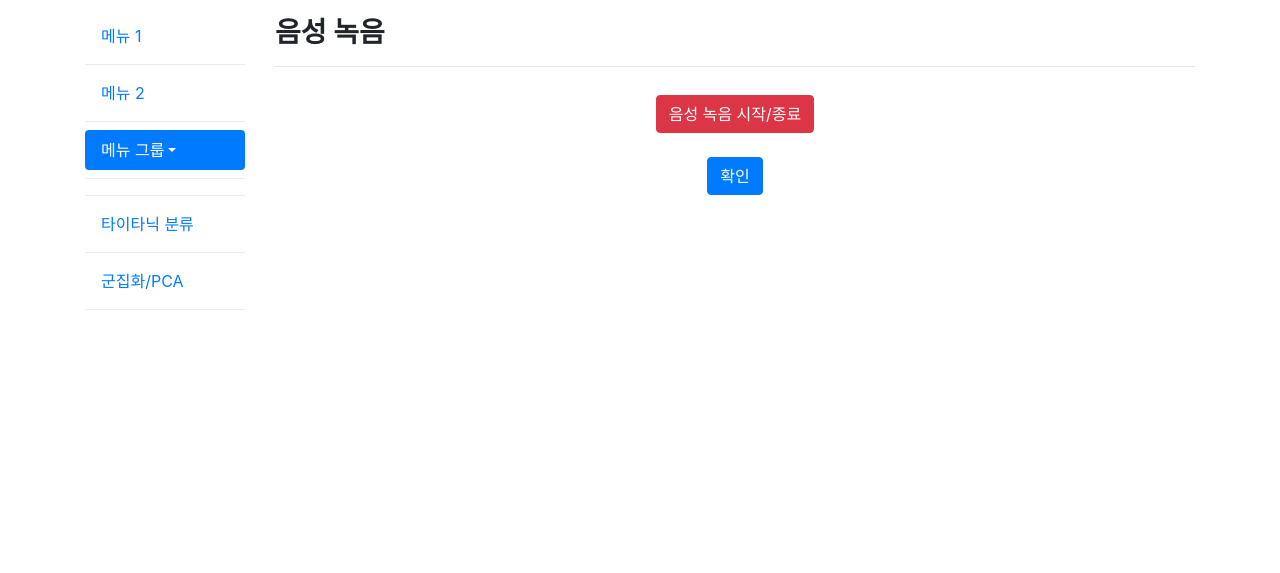
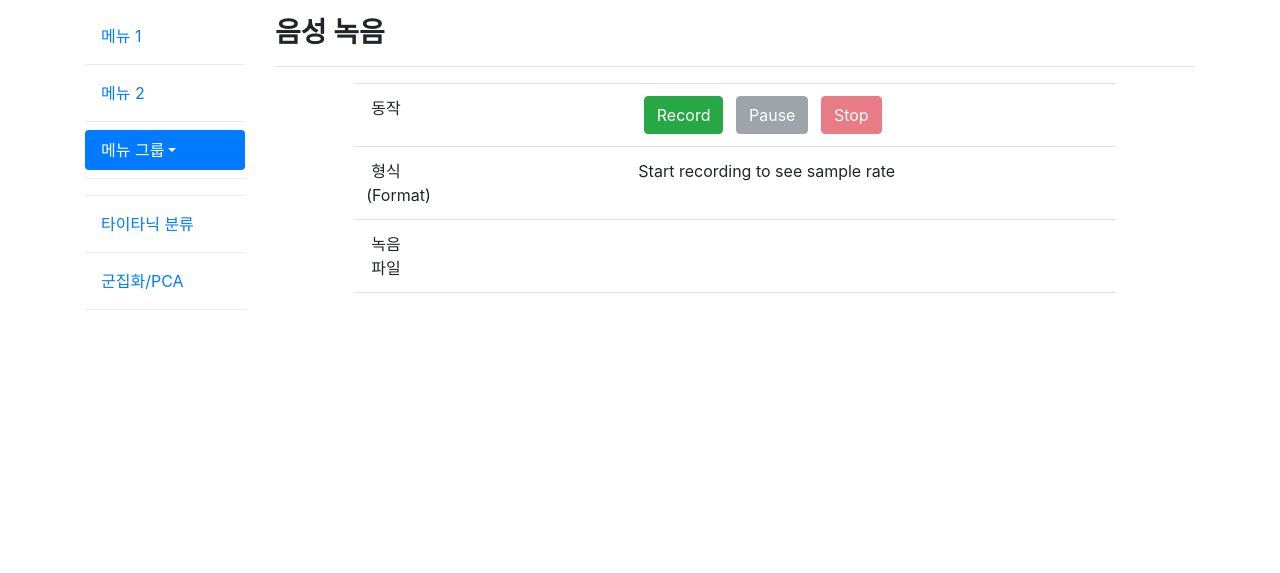
Before and after one commit to ksw0733/Flask_web_project_template, a Flask app: page /module/sub1 in a window 1280 px wide. Shown: the part 72-645 px from the top of the page. Run offline with Flask 2, Linux system fonts and the light colour scheme; some libraries are stand-ins or nearby versions.

Commit message:
음성 녹음

```diff
--- /dev/null
+++ b/static/js/record.js
@@ -0,0 +1,154 @@
+//webkitURL is deprecated but nevertheless
+URL = window.URL || window.webkitURL;
+
+var gumStream;                      //stream from getUserMedia()
+var rec;                            //Recorder.js object
+var input;                          //MediaStreamAudioSourceNode we'll be recording
+
+// shim for AudioContext when it's not avb.
+var AudioContext = window.AudioContext || window.webkitAudioContext;
+var audioContext //audio context to help us record
+
+var recordButton = document.getElementById("recordButton");
+var stopButton = document.getElementById("stopButton");
+var pauseButton = document.getElementById("pauseButton");
+
+//add events to those 2 buttons
+recordButton.addEventListener("click", startRecording);
+stopButton.addEventListener("click", stopRecording);
+pauseButton.addEventListener("click", pauseRecording);
+
+function startRecording() {
+    console.log("recordButton clicked");
+    /*
+     *  Simple constraints object, for more advanced audio features see
+     *  https://addpipe.com/blog/audio-constraints-getusermedia/
+     */
+    var constraints = {audio: true, video: false}
+
+    // Disable the record button until we get a success or fail from getUserMedia()
+    recordButton.disabled = true;
+    stopButton.disabled = false;
+    pauseButton.disabled = false
+
+    /*
+     *  We're using the standard promise based getUserMedia()
+     *  https://developer.mozilla.org/en-US/docs/Web/API/MediaDevices/getUserMedia
+     */
+    navigator.mediaDevices.getUserMedia(constraints).then(function(stream) {
+        console.log("getUserMedia() success, stream created, initializing Recorder.js ...");
+
+        /*
+         *  create an audio context after getUserMedia is called
+         *  sampleRate might change after getUserMedia is called, like it does on macOS when recording through AirPods
+         *  the sampleRate defaults to the one set in your OS for your playback device
+         */
+        audioContext = new AudioContext();
+
+        // update the format
+        document.getElementById("formats").innerHTML="1 channel pcm @ "+audioContext.sampleRate/1000+"kHz"
+
+        // assign to gumStream for later use
+        gumStream = stream;
+
+        // use the stream
+        input = audioContext.createMediaStreamSource(stream);
+
+        /*
+         *  Create the Recorder object and configure to record mono sound (1 channel)
+         *  Recording 2 channels  will double the file size
+         */
+        rec = new Recorder(input, {numChannels:1})
+        rec.record()        //start the recording process
+        console.log("Recording started");
+    }).catch(function(err) {
+        //enable the record button if getUserMedia() fails
+        recordButton.disabled = false;
+        stopButton.disabled = true;
+        pauseButton.disabled = true
+    });
+}
+
+function pauseRecording(){
+    console.log("pauseButton clicked rec.recording=",rec.recording );
+    if (rec.recording){
+        //pause
+        rec.stop();
+        pauseButton.innerHTML = "Resume";
+    } else {
+        //resume
+        rec.record()
+        pauseButton.innerHTML = "Pause";
+    }
+}
+
+function stopRecording() {
+    console.log("stopButton clicked");
+
+    //disable the stop button, enable the record too allow for new recordings
+    stopButton.disabled = true;
+    recordButton.disabled = false;
+    pauseButton.disabled = true;
+
+    //reset button just in case the recording is stopped while paused
+    pauseButton.innerHTML = "Pause";
+
+    //tell the recorder to stop the recording
+    rec.stop();
+
+    //stop microphone access
+    gumStream.getAudioTracks()[0].stop();
+
+    //create the wav blob and pass it on to createDownloadLink
+    rec.exportWAV(createDownloadLink);
+}
+
+function createDownloadLink(blob) {
+    var url = URL.createObjectURL(blob);
+    var au = document.createElement('audio');
+    var li = document.createElement('li');
+    var link = document.createElement('a');
+
+    //name of .wav file to use during upload and download (without extendion)
+    var filename = new Date().toISOString().substring(0,19);
+
+    //add controls to the <audio> element
+    au.controls = true;
+    au.src = url;
+
+    //save to disk link
+    link.href = url;
+    link.download = filename + ".wav";  //download forces the browser to donwload the file using the filename
+    link.innerHTML = "Save to disk";
+
+    //add the new audio element to li
+    li.appendChild(au);
+    //add the filename to the li
+    li.appendChild(document.createTextNode(filename + ".wav "))
+    //add the save to disk link to li
+    li.appendChild(link);
+
+    //upload link
+    var upload = document.createElement('a');
+    upload.href="";
+    upload.innerHTML = "Upload";
+    upload.addEventListener("click", function(event){
+        var xhr=new XMLHttpRequest();
+        xhr.onload=function(e) {
+            if(this.readyState === 4) {
+                console.log("Server returned: ", e.target.responseText);
+            }
+        };
+        var fd = new FormData();
+        fd.append("audio_data", blob, filename);
+        xhr.open("POST", "/module/sub1", true);
+        xhr.setRequestHeader("Content-Type", "application/x-www-form-urlencoded");
+        //xhr.setRequestHeader("Content-Type", "multipart/form-data");
+        xhr.send(fd);
+    })
+    li.appendChild(document.createTextNode(" "))   //add a space in between
+    li.appendChild(upload)      //add the upload link to li
+
+    //add the li element to the ol
+    recordingsList.appendChild(li);
+}
--- a/templates/base.html
+++ b/templates/base.html
@@ -65,7 +65,7 @@
                         <a class="nav-link dropdown-toggle {% if menu.m3 %}active{% endif %}"
                            data-toggle="dropdown" href="#">메뉴 그룹</a>
                         <div class="dropdown-menu">
-                            <a class="dropdown-item" href="/module/sub1">서브 메뉴</a>
+                            <a class="dropdown-item" href="/module/sub1">음성 녹음</a>
                             <a class="dropdown-item" href="/module/sub2">리디렉션</a>
                             <a class="dropdown-item" href="/module/write">글 쓰기</a>
                             <a class="dropdown-item" href="/module/read">글 읽기</a>
--- a/templates/module/audio.html
+++ b/templates/module/audio.html
@@ -1,70 +1,43 @@
 {% extends "base.html" %}
+{% block additional_head %}
+    <style>
+        td { text-align: center; vertical-align: middle; }
+    </style>
+{% endblock %}
 {% block subtitle %}
     <strong>음성 녹음</strong>
 {% endblock %}
 {% block content %}
     <div class="row">
-        <div class="col-3"></div>
-        <div class="col-6">
-            <form action="/module/sub1" method="post">
-                <table class="table table-borderless">
-                    <tr><td style="text-align: center;">
-                        <button type="button" class="btn btn-danger">음성 녹음 시작/종료</button>
-                    </td></tr>
-                    <tr><td style="text-align: center;">
-                        <input class="btn btn-primary" type="submit" value="확인">
-                    </td></tr>
-                </table>
-            </form>
+        <div class="col-1"></div>
+        <div class="col-10">
+            <table class="table">
+                <tr class="d-flex"><td class="col-1">
+                    동작
+                </td><td class="col-11">
+                    <div id="controls">
+                        <button class="btn btn-success mr-2" id="recordButton">Record</button>
+                        <button class="btn btn-secondary mr-2" id="pauseButton" disabled>Pause</button>
+                        <button class="btn btn-danger mr-2" id="stopButton" disabled>Stop</button>
+                    </div>
+                </td></tr>
+                <tr class="d-flex"><td class="col-1">
+                    형식 (Format)
+                </td><td class="col-11">
+                    <div id="formats">Start recording to see sample rate</div>
+                </td></tr>
+                <tr class="d-flex"><td class="col-1">
+                    녹음 파일
+                </td><td class="col-11">
+                    <ol id="recordingsList"></ol>
+                </td></tr>
+                <tr><td colspan="2"></td></tr>
+            </table>
         </div>
-        <div class="col-3"></div>
-        <br>
+        <div class="col-1"></div>
     </div>
 {% endblock %}
 {% block additional_body %}
-    <script>
-    const $audioEl = document.querySelector("audio");   // audio 엘리먼트 취득
-    const $btn = document.querySelector("button");      // button 엘리먼트 취득
-    let isRecording = false;    // 녹음중 상태 변수
-    let mediaRecorder = null;   // MediaRecorder 변수 생성
-    const audioArray = [];      // 녹음 데이터 저장 배열
-
-    $btn.onclick = async function (event) {
-        if (!isRecording) {
-            // 마이크 mediaStream 생성: Promise를 반환하므로 async/await 사용
-            const mediaStream = await navigator.mediaDevices.getUserMedia({audio: true});
-
-            mediaRecorder = new MediaRecorder(mediaStream);     // MediaRecorder 생성
-
-            // 이벤트핸들러: 녹음 데이터 취득 처리
-            mediaRecorder.ondataavailable = (event) => {
-                audioArray.push(event.data);    // 오디오 데이터가 취득될 때마다 배열에 담아둔다.
-            }
-
-            // 이벤트핸들러: 녹음 종료 처리 & 재생하기
-            mediaRecorder.onstop = (event) => {
-                // 녹음이 종료되면, 배열에 담긴 오디오 데이터(Blob)들을 합친다: 코덱도 설정해준다.
-                const blob = new Blob(audioArray, {"type": "audio/wav codecs=opus"});
-                //var file = new File([blob], 'test.wav')
-                audioArray.splice(0); // 기존 오디오 데이터들은 모두 비워 초기화한다.
-
-                // Blob 데이터에 접근할 수 있는 주소를 생성한다.
-                const blobURL = URL.createObjectURL(blob);
-                var data = new FormData()
-                data.append('test.wav', blobURL, 'test.wav')
-
-                // audio엘리먼트로 재생한다.
-                //$audioEl.src = blobURL;
-                //$audioEl.play();
-            }
-            // 녹음 시작
-            mediaRecorder.start();
-            isRecording = true;
-        } else {
-            // 녹음 종료
-            mediaRecorder.stop();
-            isRecording = false;
-        }
-    }
-    </script>
+    <script src="https://cdn.rawgit.com/mattdiamond/Recorderjs/08e7abd9/dist/recorder.js"></script>
+    <script src="{{url_for('static', filename='js/record.js', q=17)}}"></script>
 {% endblock %}
--- a/templates/module/audio_res.html
+++ b/templates/module/audio_res.html
@@ -19,7 +19,7 @@
                 <tr class="d-flex" style="background-color: aliceblue;">
                     <td class="col-2">오디오</td>
                     <td class="col-10"><audio controls
-                        src="{{url_for('static', filename='img/tts.mp3', q=mtime)}}">
+                        src="{{url_for('static', filename='img/file.wav', q=mtime)}}">
                     </audio></td>
                 </tr>
                 <tr>
```
Also changed, not shown: bp_modue/module.py (+30 -3 lines), templates/module/audio2.html (added, +70 -0 lines).
